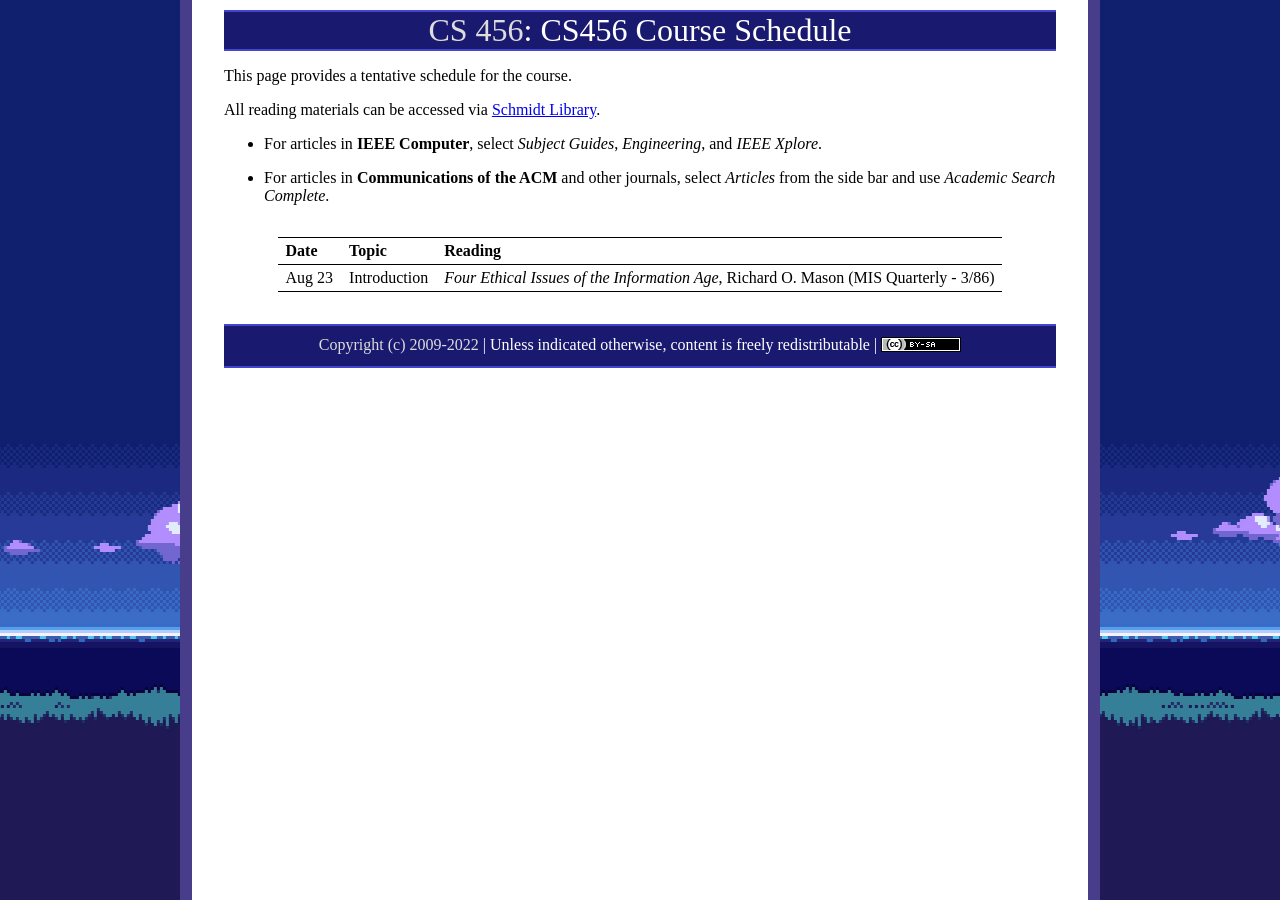
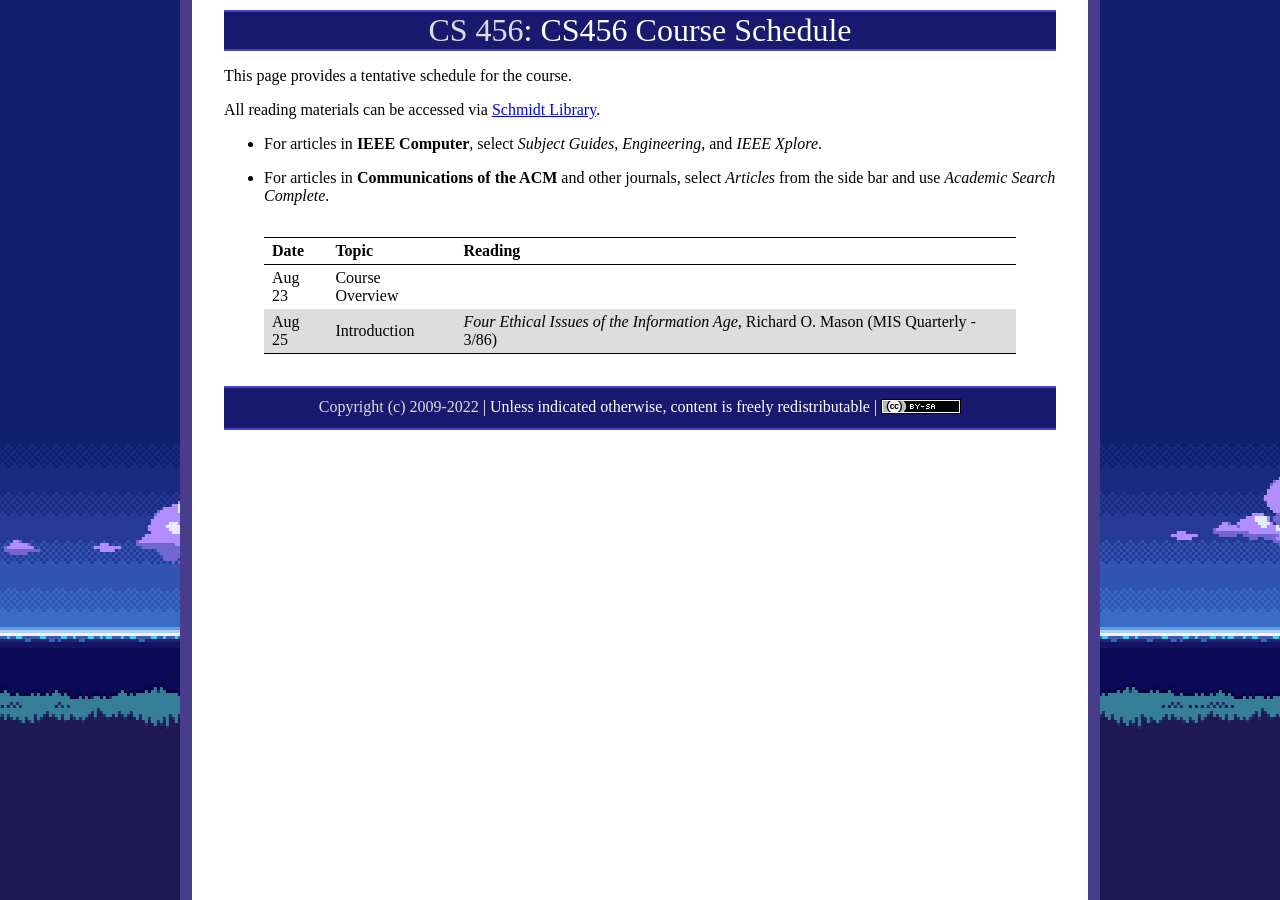
Before and after one commit to ycpcs/cs456-fall2022, a Jekyll site: the page built from schedule/index.md, in a window 1280 px wide. Built offline with Jekyll 4.4.1, drawn with Linux system fonts in a browser that asks for light colours.

Commit message:
update schedule
update schedule

```diff
--- a/schedule/index.md
+++ b/schedule/index.md
@@ -14,7 +14,8 @@ All reading materials can be accessed via [Schmidt Library](http://library.ycp.e
 
 >  Date   |      Topic          |                                    Reading                                             |
 > ------- | ------------------  | -------------------------------------------------------------------------------------- |
-> Aug 23  | Introduction        | *Four Ethical Issues of the Information Age*, Richard O. Mason (MIS Quarterly - 3/86)  |
+> Aug 23  | Course Overview        |   |
+> Aug 25  | Introduction        | *Four Ethical Issues of the Information Age*, Richard O. Mason (MIS Quarterly - 3/86)  |
 
 
 
```
